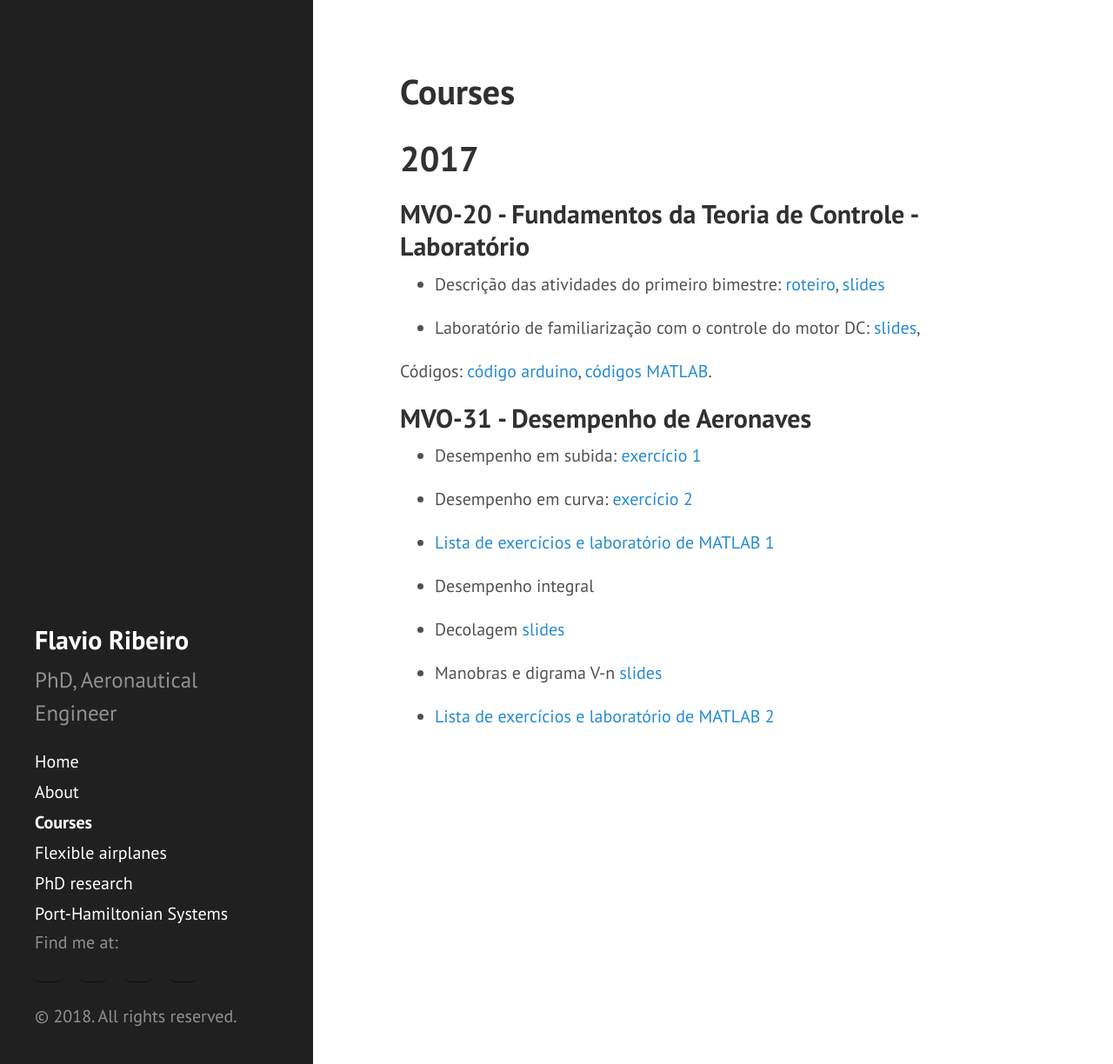
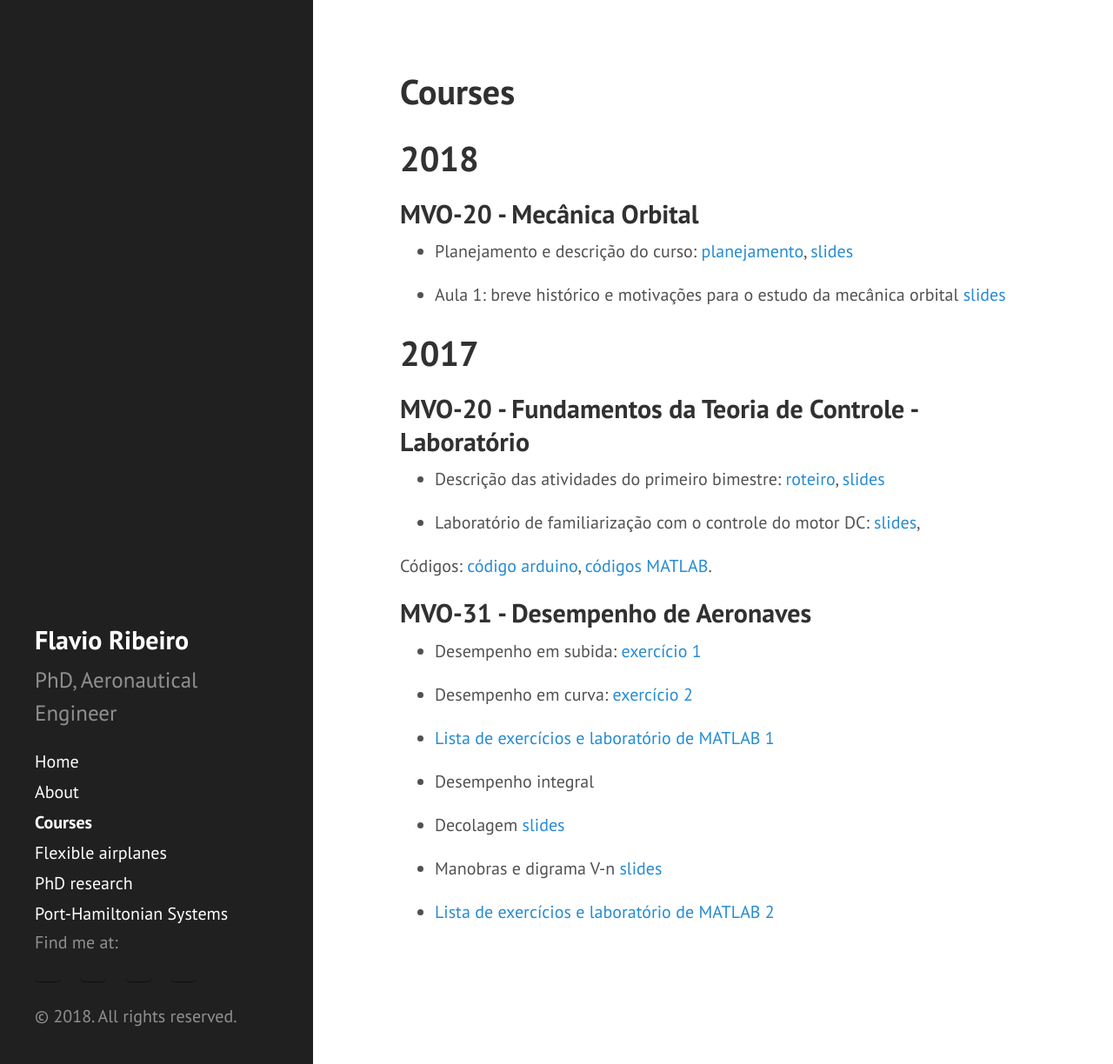
Before and after one commit to flavioluiz/flavioluiz.github.io, a Jekyll site: the page built from courses.md, in a window 1280 px wide and 1224 px high. Shown: the whole window at 87% size. Built offline with Jekyll 4.4.1, drawn with Linux system fonts in a browser that asks for light colours.

Commit message:
inclusao do material do curso mvo41

```diff
--- a/courses.md
+++ b/courses.md
@@ -2,6 +2,15 @@
 layout: page
 title: Courses
 ---
+
+# 2018
+
+## MVO-20 - Mecânica Orbital
+
+* Planejamento e descrição do curso:
+[planejamento](http://flavioluiz.github.io/courses/mvo41_2018/programa.pdf), [slides](http://flavioluiz.github.io/courses/mvo41_2018/apresentacao_curso.pdf)
+
+* Aula 1: breve histórico e motivações para o estudo da mecânica orbital [slides](http://flavioluiz.github.io/courses/mvo41_2018/aula01_historico.pdf)
 
 # 2017
 
```
Also changed, not shown: 3 other files.
